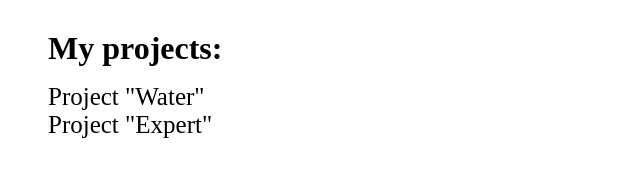
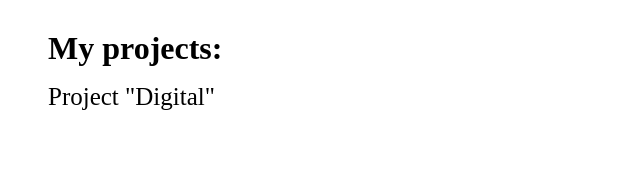
Before and after one commit to nastyapash/nastyapash.github.io, a plain HTML site: page index.html in a window 1280 px wide. Shown: the whole page, without its empty margins (0-640 px from the left). Drawn offline with Linux system fonts and the light colour scheme.

Commit message:
Update index.html

```diff
--- a/index.html
+++ b/index.html
@@ -18,6 +18,5 @@
 </style>
 <h1>My projects:</h1>
 <ul>
-	<li><a href="water/">Project "Water"</a></li>
-	<li><a href="expert/">Project "Expert"</a></li>
+	<li><a href="digital/">Project "Digital"</a></li>
 </ul>
```
